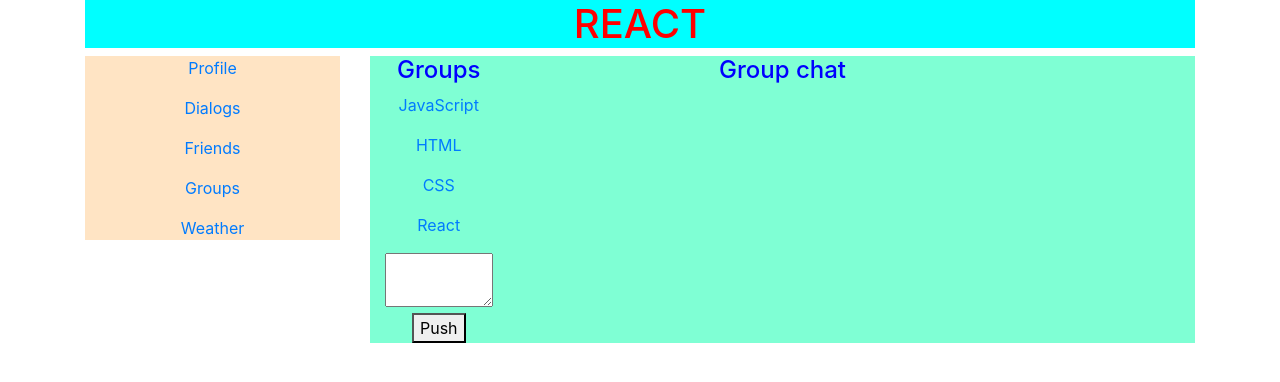
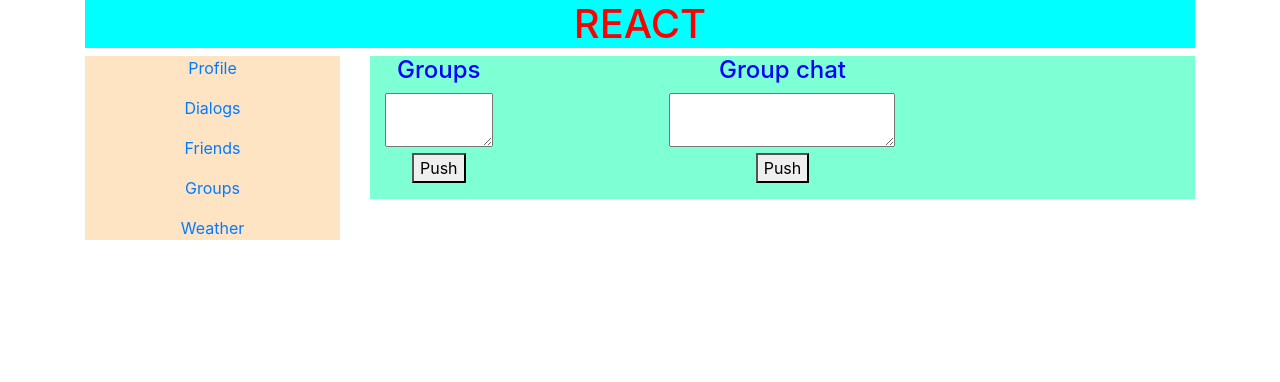
Before and after one commit to LTSecsuby/ReactTest, a React (Create React App) app: page /Groups in a window 1280 px wide. Shown: the top 382 px of the page. Built offline with nearby package versions, Linux system fonts and the light colour scheme.

Commit message:
28.09.2019

```diff
--- a/src/App.js
+++ b/src/App.js
@@ -23,14 +23,21 @@ function App(props) {
                         <div className="container">
                             <div className="row">
                                 <div className="col-sm-3">
-                                    <NavbarWrap navbarData={props.navbarData} />
+                                    <NavbarWrap navbarData={props.navbarData}/>
                                 </div>
                                 <div className="col-sm-9">
-                                    <Route path={'/Profile'} component={Profile} />
-                                    <Route path={'/Dialogs'} render={ () => <Dialogs dialogsData={props.dialogsData}/>} />
-                                    <Route path={'/Groups'} render={ () => <Groups addGroupElement={props.addGroupElement} state={props.state}/>} />
-                                    <Route path={'/Friends'} component={Friends} />
-                                    <Route path={'/Weather'} component={Weather} />
+                                    <Route path={'/Profile'} component={Profile}/>
+                                    <Route path={'/Dialogs'} render={() => <Dialogs dialogsData={props.dialogsData}/>}/>
+                                    <Route path={'/Groups'} render={
+                                        () => <Groups addGroupElement={props.addGroupElement}
+                                                      onGroupText={props.onGroupText}
+                                                      addPostElement={props.addPostElement}
+                                                      onPostText={props.onPostText}
+                                                      state={props.state}
+                                        />}
+                                    />
+                                    <Route path={'/Friends'} component={Friends}/>
+                                    <Route path={'/Weather'} component={Weather}/>
                                 </div>
                             </div>
                         </div>
--- a/src/StartApp.js
+++ b/src/StartApp.js
@@ -1,11 +1,11 @@
 import ReactDOM from "react-dom";
 import App from "./App";
-import state, {addGroupElement, dialogsData, navbarData} from "./state";
+import state, {addGroupElement, onGroupText, onPostText, addPostElement, dialogsData, navbarData} from "./state";
 import React from "react";
 
 
 
 export let renderApp = () => {
-    ReactDOM.render(<App addGroupElement={addGroupElement} dialogsData={dialogsData} state={state}
+    ReactDOM.render(<App addGroupElement={addGroupElement} onGroupText={onGroupText} addPostElement={addPostElement} onPostText={onPostText} dialogsData={dialogsData} state={state}
                          navbarData={navbarData}/>, document.getElementById('root'));
 };
--- a/src/components/GroupsComponent/Groups.jsx
+++ b/src/components/GroupsComponent/Groups.jsx
@@ -16,28 +16,47 @@ const Groups = (props) => {
         }
     );
 
+    const groupMsg = props.state.groupsData.groupPosts.map(
+        (element) => {
+
+            if (window.location.pathname === '/Groups/' + element.groupElement) {
+                return (
+                    <p>{element.msg}</p>
+                )
+            }
+        }
+    );
+
     let newGroupElement = React.createRef();
+
     let addGroups = () => {
+        props.addGroupElement();
+        props.onGroupText('');
+        renderApp();
+    };
+
+    let onGroupChange = () => {
         let nameGroups = newGroupElement.current.value;
-        props.addGroupElement(nameGroups);
+        props.onGroupText(nameGroups);
+        renderApp();
+    };
+
+    let newPostElement = React.createRef();
+
+    let addPosts = () => {
+        props.addPostElement();
+        props.onPostText('');
+        renderApp();
+    };
+
+    let onPostChange = () => {
+        let textPosts = newPostElement.current.value;
+        props.onPostText(textPosts);
         renderApp();
     };
 
 
-   /* const postsItem = props.state.groupsData.groupElement.map (
 
-         (element) => {
-
-             const path = '/Groups/' + element.elementName;
-
-             return (
-                 <p><Route path={path} render={<TempComp temp={}/>} /></p>
-             )
-         }
-
-
-
-     );*/
 
     return (
         <div className={style.item}>
@@ -47,12 +66,14 @@ const Groups = (props) => {
                     <div className="col-6 col-lg-2">
                         <h4>Groups</h4>
                         {groupItems}
-                        <textarea ref={newGroupElement}></textarea>
-                        <button onClick={addGroups}>Push</button>
+                        <textarea onChange={onGroupChange} ref={newGroupElement} value={props.state.groupsData.nameGroupText}/>
+                        <p><button onClick={addGroups}>Push</button></p>
                     </div>
                     <div className="col-6 col-lg-8">
                         <h4>Group chat</h4>
-
+                        {groupMsg}
+                        <textarea onChange={onPostChange} ref={newPostElement} value={props.state.groupsData.textGroupPost}/>
+                        <p><button onClick={addPosts}>Push</button></p>
                     </div>
                 </div>
             </div>
--- a/src/state.js
+++ b/src/state.js
@@ -1,13 +1,13 @@
 let state = {
     groupsData: {
         groupElement: [
-            {elementName: 'JavaScript'},
-            {elementName: 'HTML'},
-            {elementName: 'CSS'},
-            {elementName: 'React'}
-        ]
+
+        ],
+        groupPosts: [],
+        currentIdPost: 0,
+        nameGroupText: '',
+        textGroupPost: ''
     }
-
 };
 
 export let dialogsData = [
@@ -25,14 +25,55 @@ export let navbarData = [
     {elementName: 'Weather'}
 ];
 
-export let addGroupElement = (element) => {
+export let addGroupElement = () => {
 
-    let newElementGroup = {
-        elementName: element
-    };
-    state.groupsData.groupElement.push(newElementGroup);
+    let x = true;
 
+    let len = state.groupsData.groupElement.length;
+
+    for (let i = 0; i < len; i++) {
+        if (state.groupsData.groupElement[i].elementName === state.groupsData.nameGroupText) x = false;
+    }
+    if (x) {
+        let newElementGroup = {
+            elementName: state.groupsData.nameGroupText
+        };
+        state.groupsData.groupElement.push(newElementGroup);
+    }
 
 };
 
+export let onGroupText = (element) => {
+
+    state.groupsData.nameGroupText = element;
+};
+
+export let addPostElement = () => {
+
+    let group = '' + window.location.pathname;
+
+    let lenPost = group.length;
+
+    let str = '';
+    for (let i = 8; i < lenPost; i++) {
+        str = str + group[i]
+    }
+
+    let idCurrent = state.groupsData.currentIdPost + 1;
+    state.groupsData.currentIdPost = idCurrent;
+
+    let newPostGroup = {
+        id: idCurrent, groupElement: str, msg: state.groupsData.textGroupPost
+    };
+
+    state.groupsData.groupPosts.push(newPostGroup);
+};
+
+export let onPostText = (text) => {
+
+    state.groupsData.textGroupPost = text;
+
+};
+
+
 export default state;
```
